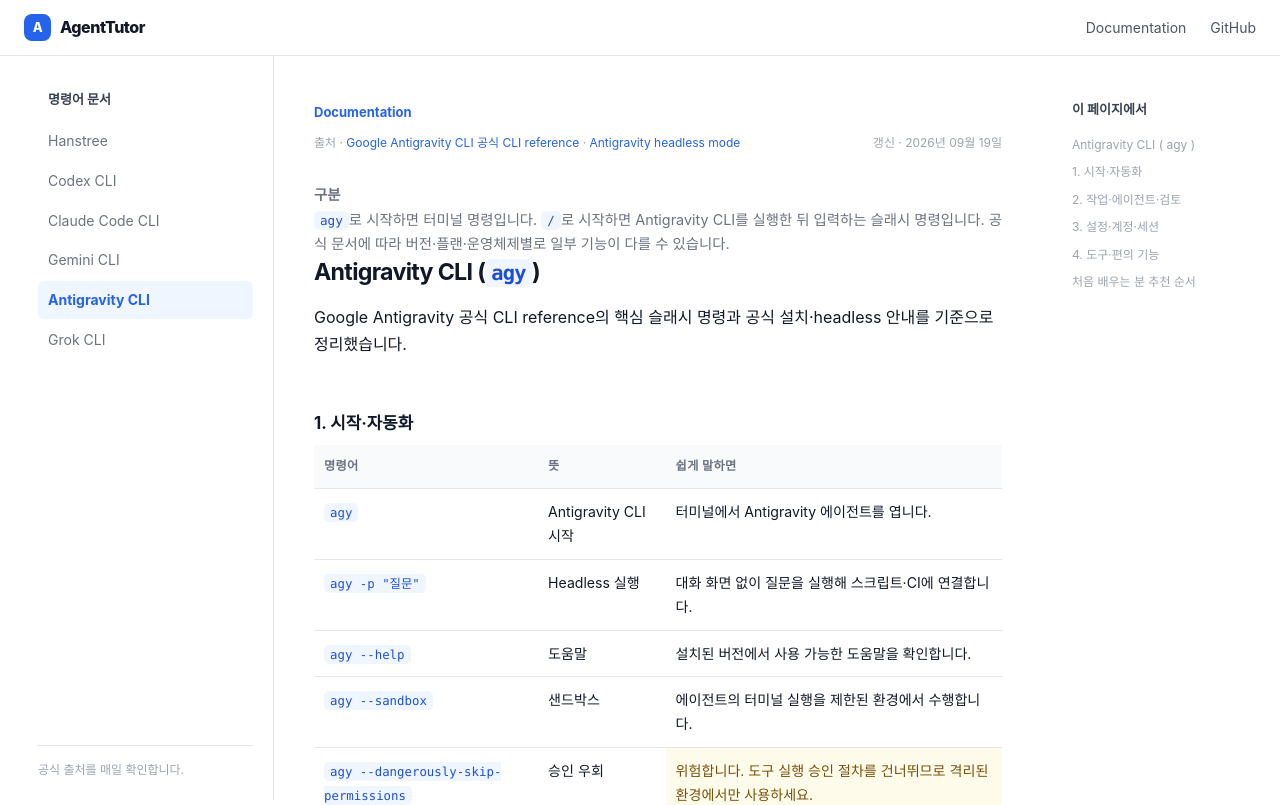
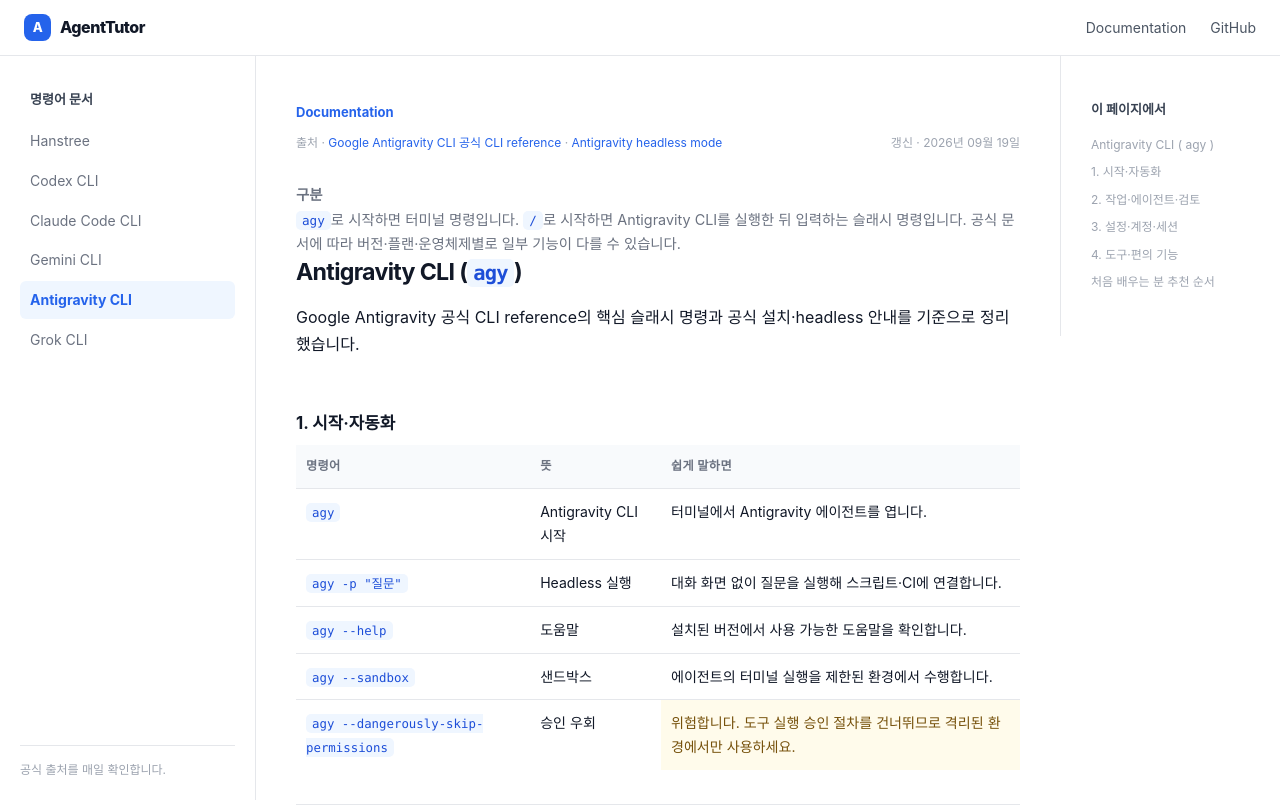
Before and after one commit to steven-forge/hanstree-agenttutor, a Next.js app: page /docs/antigravity in a window 1280 px wide. Shown: the top 805 px of the page. Built offline with nearby package versions, Linux system fonts and the light colour scheme.

Commit message:
Fix docs columns to span viewport

```diff
--- a/app/globals.css
+++ b/app/globals.css
@@ -39,7 +39,7 @@
 .doc-card b { color: var(--blue); font-size: .85rem; }
 .home-foot { display: flex; justify-content: space-between; gap: 16px; margin-top: 48px; padding-top: 20px; border-top: 1px solid var(--line); color: var(--muted); font-size: .82rem; }
 
-.docs-shell { display: grid; grid-template-columns: 256px minmax(0, 768px) 220px; justify-content: center; min-height: calc(100vh - 56px); }
+.docs-shell { display: grid; grid-template-columns: 256px minmax(0, 1fr) 220px; min-height: calc(100vh - 56px); }
 .docs-sidebar { position: sticky; top: 56px; height: calc(100vh - 56px); padding: 32px 20px; overflow-y: auto; border-right: 1px solid var(--line); }
 .docs-sidebar > p, .page-outline > p { margin: 0 10px 12px; color: #374151; font-size: 13px; font-weight: 750; }
 .docs-sidebar nav, .page-outline nav { display: grid; gap: 2px; }
@@ -53,7 +53,7 @@
 .doc-meta > div { display: flex; justify-content: space-between; gap: 18px; color: #9ca3af; font-size: 12px; }
 .doc-meta a { color: var(--blue); text-decoration: none; }
 .doc-meta a:hover { text-decoration: underline; }
-.page-outline { position: sticky; top: 56px; height: max-content; max-height: calc(100vh - 56px); padding: 42px 20px; overflow-y: auto; }
+.page-outline { position: sticky; top: 56px; height: max-content; max-height: calc(100vh - 56px); padding: 42px 20px; overflow-y: auto; border-left: 1px solid var(--line); }
 .page-outline nav a { padding: 4px 10px; color: #9ca3af; font-size: 12px; line-height: 1.45; text-decoration: none; }
 .page-outline nav a:hover { color: var(--blue); }
 
@@ -107,7 +107,7 @@
 .not-found a { color: var(--blue); }
 
 @media (max-width: 1199px) {
-  .docs-shell { grid-template-columns: 240px minmax(0, 768px); }
+  .docs-shell { grid-template-columns: 240px minmax(0, 1fr); }
   .page-outline { display: none; }
 }
 
```
